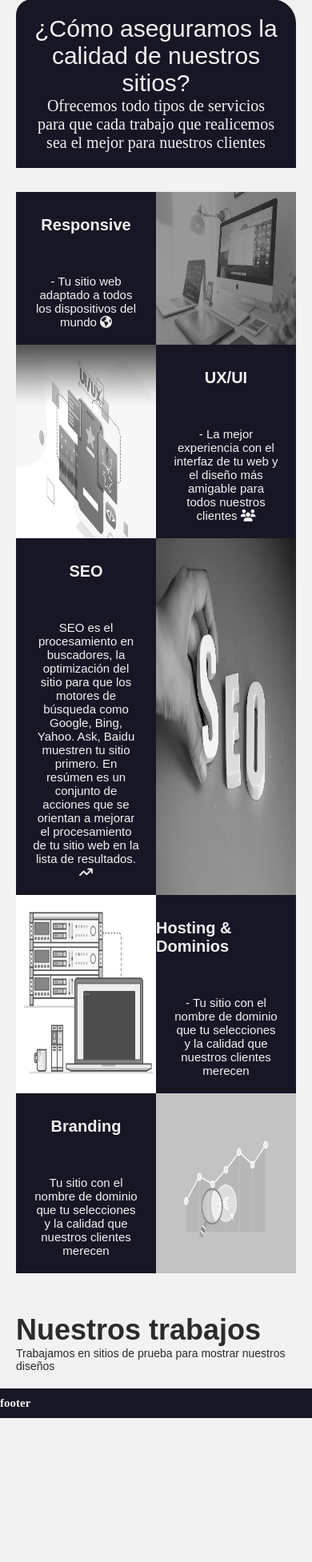
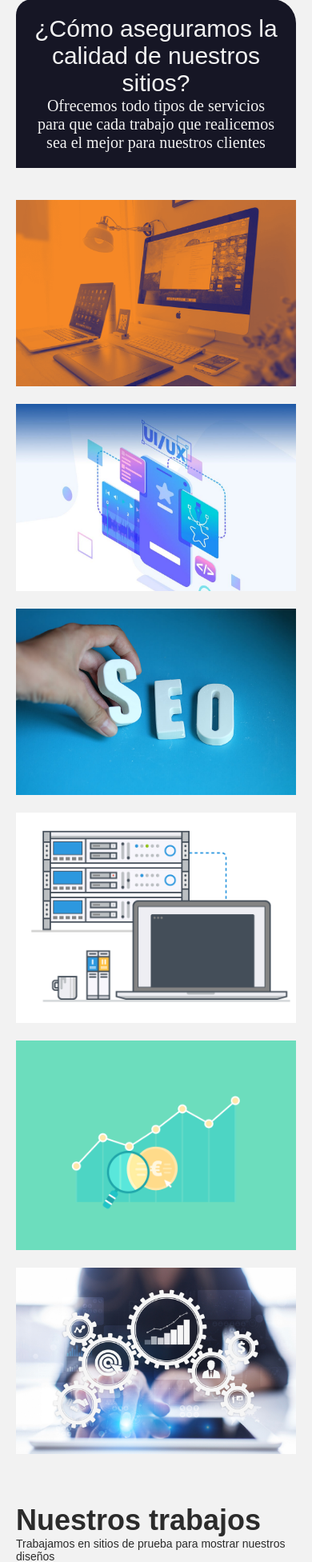
Before and after one commit to MarkOsBab/Altrion, a PHP site: page / in a window 390 px wide. Shown: the part 977-2930 px from the top of the page at 80% size. Before the commit the page ends 2750 px from the top, so only its background shows below. Run offline with PHP 8.4, Linux system fonts and the light colour scheme; some libraries are stand-ins or nearby versions; some web fonts are replaced.

Commit message:
Services responsive version end

```diff
--- a/index.html
+++ b/index.html
@@ -181,6 +181,15 @@
                         <img src="./public/images/services/marketing.gif" alt="branding-image" class="services__item__picture--image">
                     </div>
                 </div>
+                <div class="services__item">
+                    <div class="services__item__picture">
+                        <img src="./public/images/services/dashboard.jpg" alt="dashboard-image" class="services__item__picture--image">
+                    </div>
+                    <div class="services__item__content">
+                        <h2 class="services__item__content--title">Panel de administración</h2>
+                        <p class="services__item__content--description">- Ofrecemos un panel donde cada cliente podrá ver las estadísticas de su sitio en tiempo real</p>
+                    </div>
+                </div>
             </div>
         </div>
     </section>
--- a/public/css/main.css
+++ b/public/css/main.css
@@ -462,6 +462,44 @@ a {
         text-align: center;
         padding: 1rem; }
 
+@media screen and (max-width: 768px) {
+  .services {
+    display: flex;
+    flex-direction: column;
+    flex-wrap: wrap; }
+    .services__grid {
+      display: flex;
+      flex-direction: column;
+      flex-wrap: wrap; }
+    .services__item {
+      display: flex;
+      position: relative;
+      overflow: hidden; }
+      .services__item:hover .services__item__content {
+        visibility: visible;
+        opacity: 1; }
+      .services__item__picture {
+        width: 100%;
+        height: 100%;
+        margin: 1rem 0; }
+        .services__item__picture--image {
+          filter: grayscale(0%); }
+      .services__item__content {
+        visibility: hidden;
+        opacity: 0;
+        position: absolute;
+        bottom: 0;
+        z-index: 10;
+        transition: all .5s;
+        height: 100%;
+        width: 100%;
+        display: flex;
+        align-items: center;
+        justify-content: center; }
+        .services__item__content--description {
+          display: grid;
+          grid-template-columns: 1fr; } }
+
 .works {
   margin: 2rem; }
   .works__title {
--- a/public/sass/views/_services.scss
+++ b/public/sass/views/_services.scss
@@ -61,3 +61,51 @@
         }
     }
 }
+
+@media screen and (max-width: 768px) {
+    .services {
+        display: flex;
+        flex-direction: column;
+        flex-wrap: wrap;
+        &__grid {
+            display: flex;
+            flex-direction: column;
+            flex-wrap: wrap;
+        }
+        &__item {
+            display: flex;
+            position: relative;
+            overflow: hidden;
+            &:hover &__content {
+                visibility: visible;
+                opacity: 1;
+            }
+            &__picture {
+                width: 100%;
+                height: 100%;
+                margin: 1rem 0;
+                &--image {
+                    filter: grayscale(0%);
+                }
+            }
+            &__content {
+                visibility: hidden;
+                opacity: 0;
+                position: absolute;
+                bottom: 0;
+                z-index: 10;
+                transition: all .5s;
+                height: 100%;
+                width: 100%;
+                display: flex;
+                align-items: center;
+                justify-content: center;
+                &--description {
+                    display: grid;
+                    grid-template-columns: 1fr;
+                }
+            }
+        }
+    }
+
+}
```
Also changed, not shown: public/images/services/dashboard.jpg (added).
